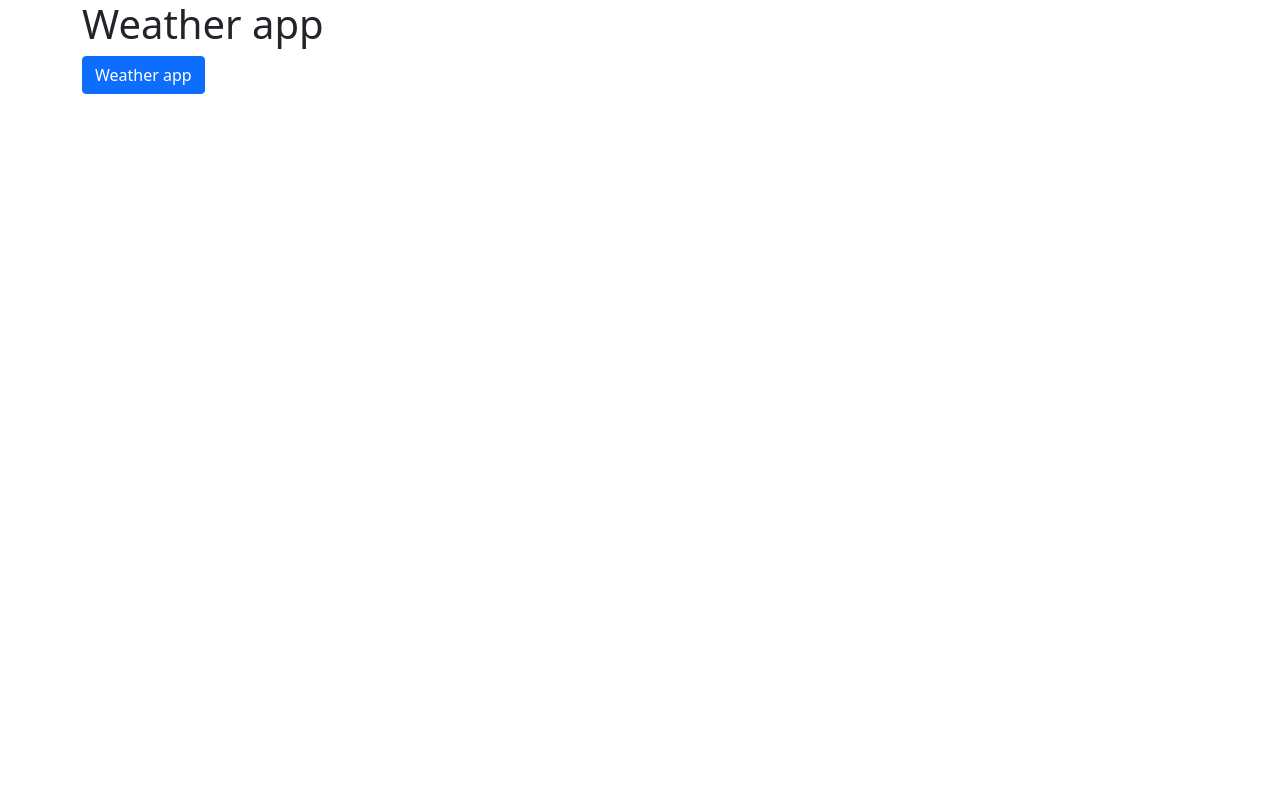
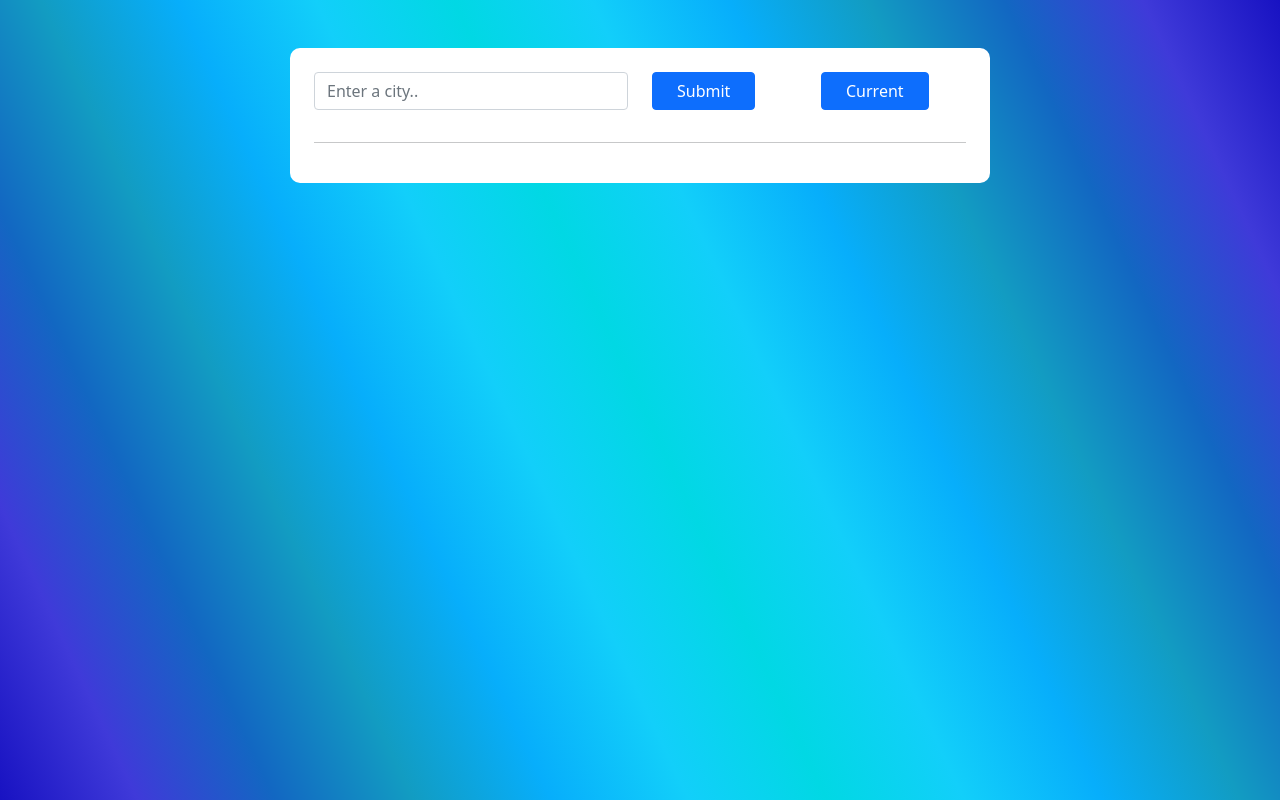
Before and after one commit to HanieSolaty/Vanila-Weather-App, a plain HTML site: page index.html in a window 1280 px wide. Drawn offline with nearby package versions, Linux system fonts and the light colour scheme.

Commit message:
adding app body and search row

```diff
--- a/index.html
+++ b/index.html
@@ -4,21 +4,48 @@
     <meta charset="UTF-8" />
     <meta http-equiv="X-UA-Compatible" content="IE=edge" />
     <meta name="viewport" content="width=device-width, initial-scale=1.0" />
+
+    <!-- Bootstrap css cdns -->
     <link
       href="https://cdn.jsdelivr.net/npm/bootstrap@5.0.2/dist/css/bootstrap.min.css"
       rel="stylesheet"
       integrity="sha384-EVSTQN3/azprG1Anm3QDgpJLIm9Nao0Yz1ztcQTwFspd3yD65VohhpuuCOmLASjC"
       crossorigin="anonymous"
     />
+    <!-- css file -->
     <link rel="stylesheet" href="src/style.css" />
+    <!-- icon file -->
     <link rel="shortcut icon" href="images/favicon.ico" type="image/x-icon" />
     <title>Weather App</title>
   </head>
   <body>
-    <div class="container">
-      <h1>Weather app</h1>
-      <a href="" class="btn btn-primary">Weather app</a>
+    <div class="app mt-5">
+      <div class="container p-4">
+        <div class="row">
+          <div class="mb-3 col-6">
+            <input
+              type="text"
+              class="form-control"
+              id="search-city"
+              aria-describedby="search city"
+              placeholder="Enter a city.."
+            />
+          </div>
+          <div class="mb-3 col-3">
+            <button type="submit" class="btn btn-primary px-4">Submit</button>
+          </div>
+          <div class="mb-3 col-3">
+            <button type="submit" class="btn btn-primary px-4">Current</button>
+          </div>
+        </div>
+
+        <hr />
+        <div class="row"></div>
+        <div class="row"></div>
+      </div>
     </div>
+
+    <!--Booststrap js cnds -->
     <script
       src="https://cdn.jsdelivr.net/npm/@popperjs/core@2.9.2/dist/umd/popper.min.js"
       integrity="sha384-IQsoLXl5PILFhosVNubq5LC7Qb9DXgDA9i+tQ8Zj3iwWAwPtgFTxbJ8NT4GN1R8p"
@@ -29,6 +56,7 @@
       integrity="sha384-cVKIPhGWiC2Al4u+LWgxfKTRIcfu0JTxR+EQDz/bgldoEyl4H0zUF0QKbrJ0EcQF"
       crossorigin="anonymous"
     ></script>
+    <!-- js file -->
     <script src="src/script.js"></script>
   </body>
 </html>
--- a/src/style.css
+++ b/src/style.css
@@ -0,0 +1,40 @@
+html {
+  height: 100%;
+}
+body {
+  box-sizing: border-box;
+  background: linear-gradient(
+    65deg,
+    #1812c2,
+    #3f3ad9,
+    #1267c2,
+    #129cc2,
+    #07aefb,
+    #12cffa,
+    #01d8e4,
+    #12cffa,
+    #07aefb,
+    #129cc2,
+    #1267c2,
+    #3f3ad9,
+    #1812c2
+  );
+  background-repeat: no-repeat;
+}
+
+.container {
+  background-color: #fff;
+  border-radius: 10px;
+}
+
+.app {
+  max-width: 700px;
+  margin: 60px auto;
+}
+
+.btn:hover {
+  color: #0b5ed7;
+  background-color: #fff;
+  font-weight: bold;
+  border: 1px solid #0b5ed7;
+}
```
